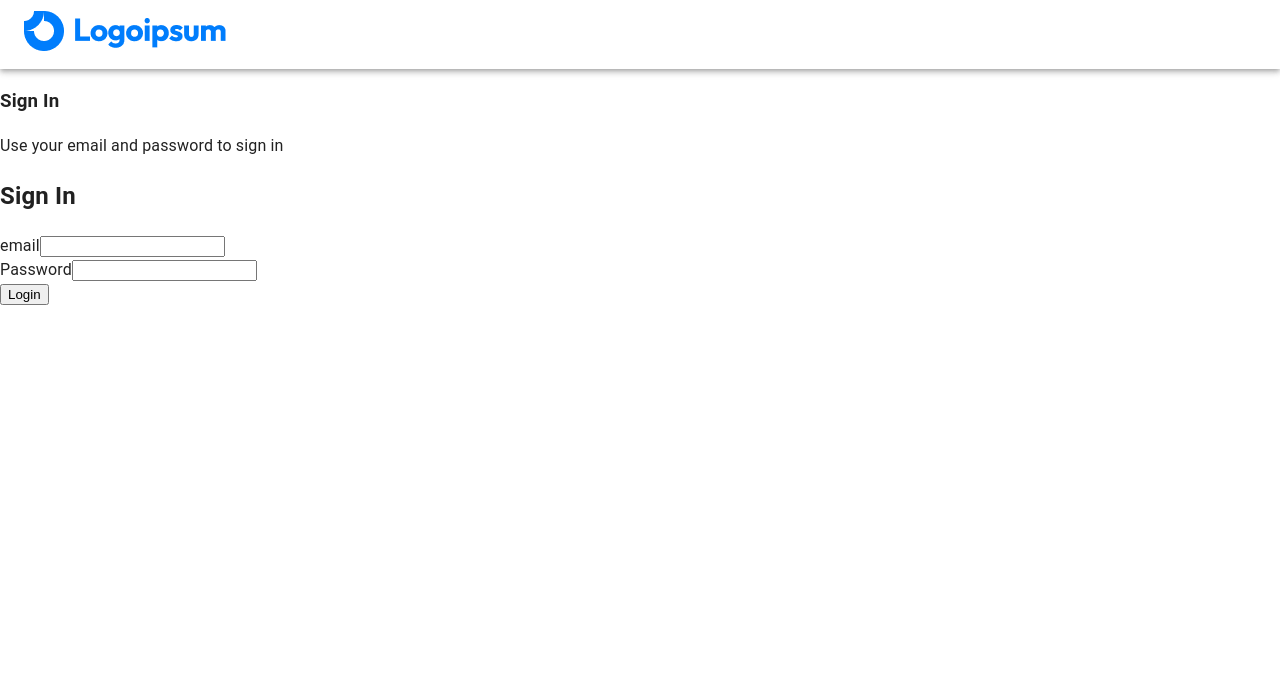
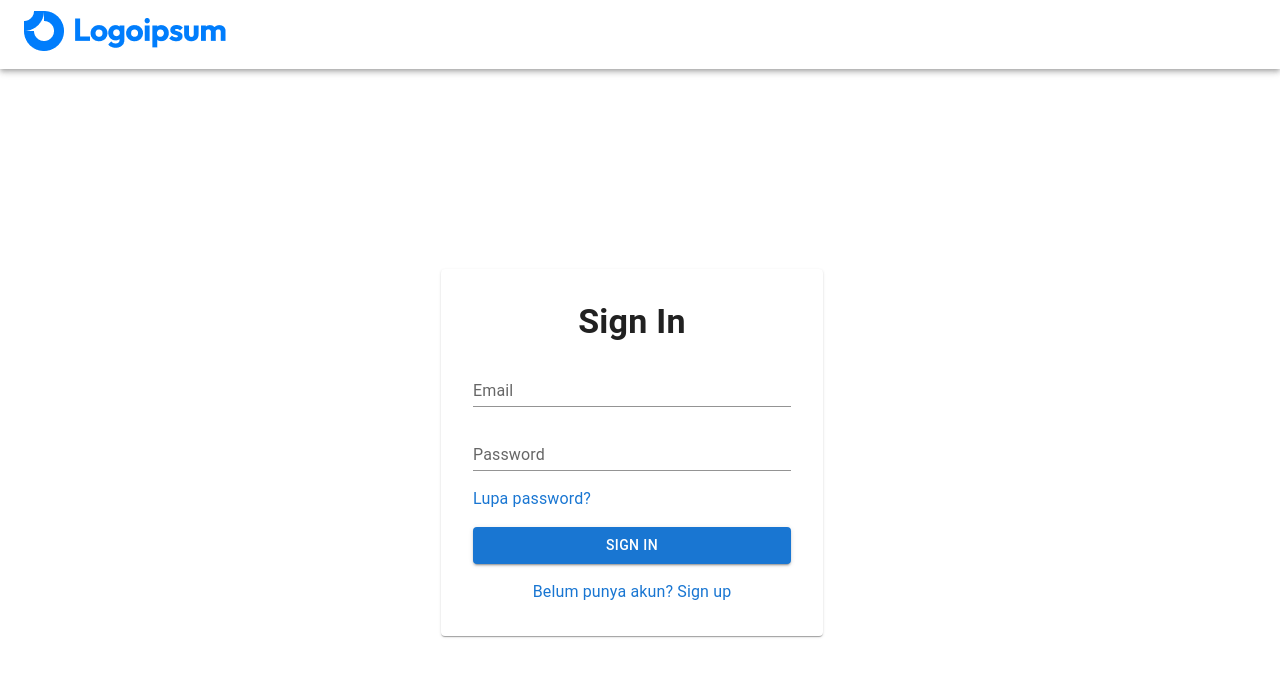
Before and after one commit to nursyah21/pondokkos-ta-frontend, a Next.js app: page /login in a window 1280 px wide. Shown: the top 676 px of the page. Built offline with nearby package versions, Linux system fonts and the light colour scheme.

Commit message:
update sign in

```diff
--- a/package.json
+++ b/package.json
@@ -22,6 +22,7 @@
     "next-auth": "^4.24.5",
     "react": "^18",
     "react-dom": "^18",
+    "react-hook-form": "^7.49.2",
     "react-hot-toast": "^2.4.1"
   },
   "devDependencies": {
--- a/src/app/login/page.js
+++ b/src/app/login/page.js
@@ -4,8 +4,25 @@ import Image from "next/image";
 // import Form from "@/components/form";
 import { useState } from "react";
 import { useRouter } from "next/navigation";
-import Link from "next/link";
+// import Link from "next/link";
 import { signIn } from "next-auth/react";
+import Container from '@mui/material/Container';
+import Grid from '@mui/material/Grid';
+import Paper from '@mui/material/Paper';
+import Typography from '@mui/material/Typography';
+import TextField from '@mui/material/TextField';
+import Stack from '@mui/material/Stack';
+import Link from '@mui/material/Link';
+import Button from '@mui/material/Button';
+import { styled } from "@mui/material/styles";
+
+const DemoPaper = styled(Paper)(({ theme }) => ({
+    width: 120,
+    height: 120,
+    padding: theme.spacing(2),
+    ...theme.typography.body2,
+    textAlign: 'center',
+}));
 
 export default function Login() {
     const [error, setError] = useState('')
@@ -34,75 +51,30 @@ export default function Login() {
         })
         if (res?.error) return setError(res.error)
         console.log(res)
-        // router.replace('/profile')
     }
     return (
+        <Container>
 
-        <div className="flex h-screen w-screen items-center justify-center bg-gray-50">
-            <div className="z-10 w-full max-w-md overflow-hidden rounded-2xl border border-gray-100 shadow-xl">
-                <div className="flex flex-col items-center justify-center space-y-3 border-b border-gray-200 bg-white px-4 py-6 pt-8 text-center sm:px-16">
+            <Grid container spacing={2} minHeight={'100vh'}>
+                <Grid xs display="flex" justifyContent="center" alignItems="center">
+                    <Paper sx={{ paddingX: 2, paddingY: 4 }}>
+                        <Typography variant="h4" textAlign={'center'} fontWeight={600} mb={2}>
+                            Sign In
+                        </Typography>
 
-                    <h3 className="text-xl font-semibold">Sign In</h3>
-                    <p className="text-sm text-gray-500">
-                        Use your email and password to sign in
-                    </p>
-                </div>
-                <form
-                    className="bg-white shadow-md rounded px-8 pt-6 pb-8 mb-4"
-                    onSubmit={handleSubmit}
-                >
-                    {error ? (
-                        <div className="mb-4">
-                            {error}
-                        </div>
-                    ) : null}
-                    <h2 className="text-2xl font-bold mb-4">Sign In</h2>
-                    <div className="mb-4">
-                        <label
-                            className="block text-gray-700 text-sm font-bold mb-2"
-                            htmlFor="email"
-                        >
-                            email
-                        </label>
-                        <input
-                            className="shadow appearance-none border rounded w-full py-2 px-3 text-gray-700 leading-tight focus:outline-none focus:shadow-outline"
-                            type="text"
-                            id="email"
-                            name="email"
-                            value={userInfo.email}
-                            onChange={handleChange}
-                            required
-                        />
-                    </div>
-                    <div className="mb-4">
-                        <label
-                            className="block text-gray-700 text-sm font-bold mb-2"
-                            htmlFor="password"
-                        >
-                            Password
-                        </label>
-                        <input
-                            className="shadow appearance-none border rounded w-full py-2 px-3 text-gray-700 leading-tight focus:outline-none focus:shadow-outline"
-                            type="password"
-                            id="password"
-                            name="password"
-                            value={userInfo.password}
-                            onChange={handleChange}
-                            required
-                        />
-                    </div>
-                    <div className="flex items-center justify-between">
-                        <button
-                            className="bg-blue-500 hover:bg-blue-700 text-white font-bold py-2 px-4 rounded focus:outline-none focus:shadow-outline"
-                            type="submit"
-                        >
-                            Login
-                        </button>
+                        <Stack gap={2} minWidth={350} paddingX={2} >
+                            <TextField label="Email" variant="standard" fullWidth/>
+                            <TextField label="Password" variant="standard" fullWidth/>
+                            <Link href="/forget-password" underline="hover">Lupa password?</Link>
+                            <Button variant="contained">SIGN IN</Button>
+                            <Link textAlign={'center'} href="/register" underline="hover">Belum punya akun? Sign up</Link>
+                        </Stack>
 
-                    </div>
-                </form>
-                {/* <Form type="login" /> */}
-            </div>
-        </div>
+                    </Paper>
+                </Grid>
+            </Grid>
+
+
+        </Container>
     );
 }
```
Also changed, not shown: src/app/register/page.js (+66 -65 lines), 1 other file (tests, documents, lock files or other folders).
